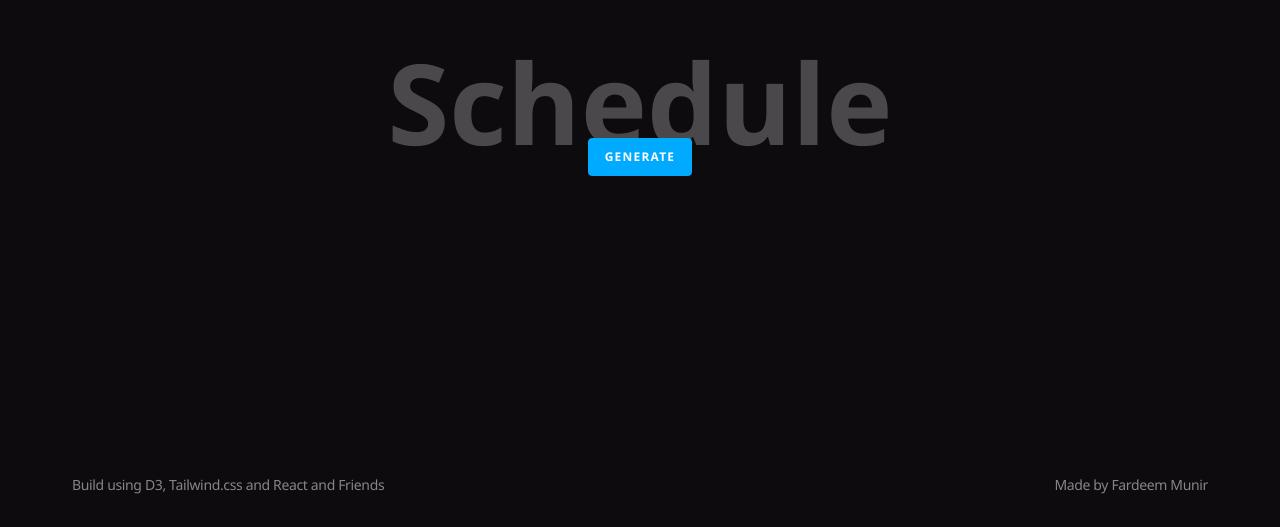
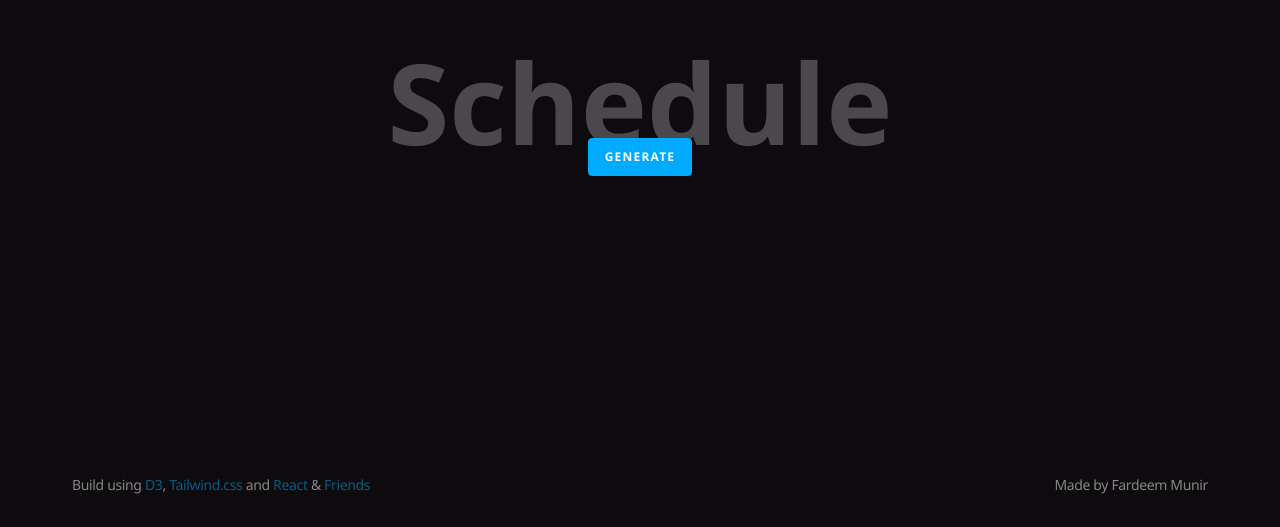
Before and after one commit to fardeemmunir/gameplan, a Next.js app: page / in a window 1280 px wide. Shown: the part 1302-1829 px from the top of the page. Built offline with nearby package versions, Linux system fonts and the light colour scheme.

Commit message:
Add links to the footer yay!

```diff
--- a/pages/index.jsx
+++ b/pages/index.jsx
@@ -31,7 +31,10 @@ const Home = () => {
 
         <footer className="text-white opacity-50 pb-8 pt-4 text-sm container flex justify-between">
           <p className="text-right tracking-tight">
-            Build using D3, Tailwind.css and React and Friends
+            Build using <a href="https://d3js.org/">D3</a>,{" "}
+            <a href="https://tailwindcss.com/">Tailwind.css</a> and{" "}
+            <a href="https://reactjs.org/">React</a> &amp;{" "}
+            <a href="https://nextjs.org/">Friends</a>
           </p>
           <p className="text-right tracking-tight">Made by Fardeem Munir</p>
         </footer>
--- a/styles/main.css
+++ b/styles/main.css
@@ -163,3 +163,11 @@ text {
 .schedule-chart {
   min-height: 18rem;
 }
+
+a {
+  @apply text-blue-500;
+}
+
+a:hover {
+  /* @apply text-purple-700; */
+}
```
